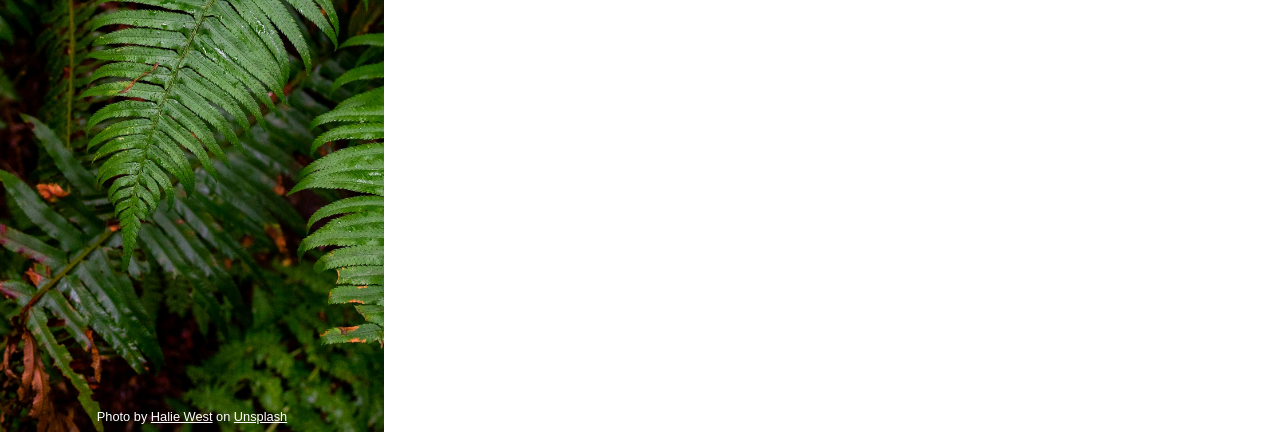
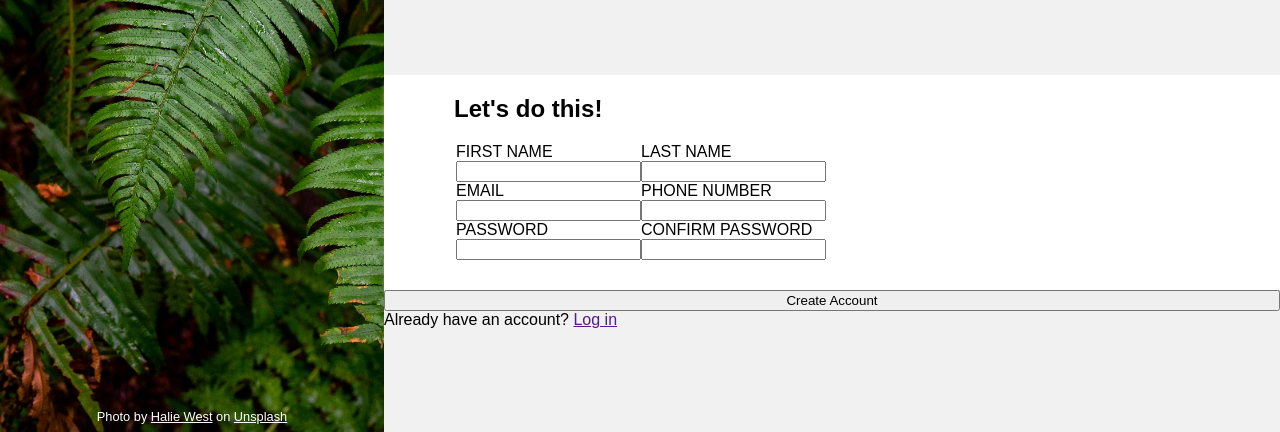
Before and after one commit to dianedoan/odin-sign-up-form, a plain HTML site: page index.html in a window 1280 px wide. Shown: the part 368-800 px from the top of the page. Drawn offline with Linux system fonts and the light colour scheme.

Commit message:
Add basic header, form elements, button and links to right panel

```diff
--- a/index.html
+++ b/index.html
@@ -17,7 +17,50 @@
         </div>
 
         <div class="right">
+            <header>
+                <h2>This is not a real online service! You need something like this in your life to help you realize your deepest dreams. Sign up <em>now</em> to get started.</h2>
+                <h2>You <em>know</em> you want to.</h2>
+            </header>
+            <form action="">
+                <h2>Let's do this!</h2>
+                <fieldset>
+                    <div class="form-row">
+                        <div class="form-item">
+                            <label for="first_name">FIRST NAME</label>
+                            <input type="text" id="first_name">
+                        </div>
+                        <div class="form-item">
+                            <label for="last_name">LAST NAME</label>
+                            <input type="text" id="last_name">
+                        </div>
+                    </div>
+                    <div class="form-row">
+                        <div class="form-item">
+                            <label for="email">EMAIL</label>
+                            <input type="email" id="email">
+                        </div>
+                        <div class="form-item">
+                            <label for="phone_number">PHONE NUMBER</label>
+                            <input type="number" id="phone_number">
+                        </div>
+                    </div>
+                    <div class="form-row">
+                        <div class="form-item">
+                            <label for="password">PASSWORD</label>
+                            <input type="password" id="password">
+                        </div>
+                        <div class="form-item">
+                            <label for="password">CONFIRM PASSWORD</label>
+                            <input type="password" id="password">
+                        </div>
 
+                    </div>
+                </fieldset>
+            </form>
+            <button type="submit">Create Account</button>
+            <div class="login-link">Already have an account?
+                <a href="">Log in</a>
+            </div>
         </div>
     </div>
 </body>
--- a/styles.css
+++ b/styles.css
@@ -8,7 +8,9 @@
 }
 
 :root {
-    --sidebar-width: 30vw;
+    --left-panel-width: 30vw;
+    --right-panel-width: 70vw;
+    --right-panel-padding: 70px;
 }
 
 body {
@@ -33,12 +35,15 @@ h1 {
     background: url(./images/sidebar.jpg);
     background-repeat: no-repeat;
     background-size: cover;
-    width: var(--sidebar-width);
+    width: var(--left-panel-width);
 }
 
 .right {
     display: flex;
+    flex-direction: column;
     justify-content: center;
+    width: var(--right-panel-width);
+    background-color: rgb(241, 241, 241);
 }
 
 .logo-bar {
@@ -50,7 +55,7 @@ h1 {
     top: 20%;
     background-color: rgba(0, 0, 0, 0.3);
     height: 100px;
-    width: var(--sidebar-width);
+    width: var(--left-panel-width);
     padding: 12px 0px;
 }
 
@@ -65,7 +70,7 @@ h1 {
 }
 
 .photo-credit {
-    width: var(--sidebar-width);
+    width: var(--left-panel-width);
     text-align: center;
     position: absolute;
     bottom: 1%;
@@ -76,3 +81,35 @@ h1 {
 .photo-credit a {
     color: white;
 }
+
+header {
+    width: 50%;
+    padding: var(--right-panel-padding);
+}
+
+form {
+    background-color: white;
+    box-shadow: 2px 5px 5px rgb(199, 199, 199);
+}
+
+form h2 {
+    padding: 0px 70px;
+}
+
+fieldset {
+    border-style: none;
+    padding: 0 70px;
+    padding-bottom: 30px;
+}
+
+.form-row {
+    display: flex;
+    flex-direction: row;
+    flex-wrap: wrap;
+}
+
+.form-item {
+    display: flex;
+    flex-direction: column;
+    flex-wrap: wrap;
+}
```
